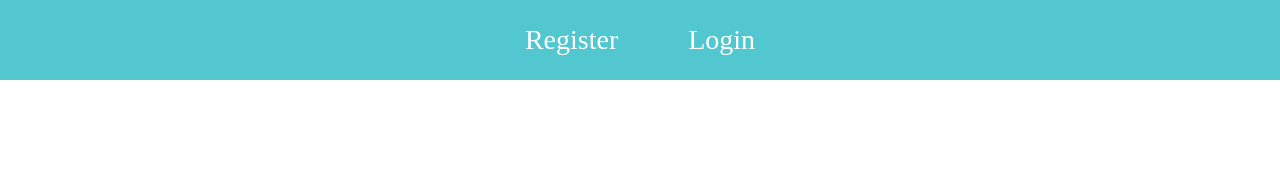
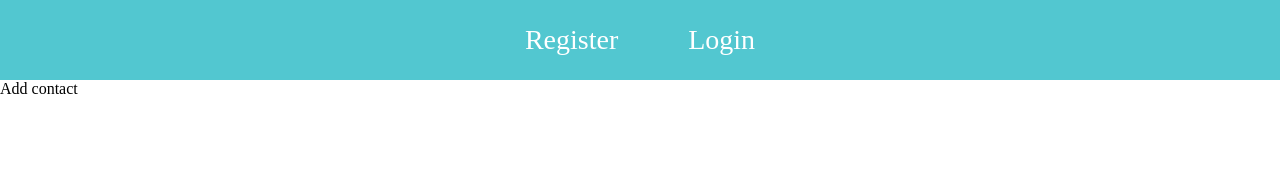
Before and after one commit to Hadi-AlKammouni/Address_Book, a React (Create React App) app in the folder react-frontend/: page /add_contact in a window 1280 px wide. Before the commit this address had no page. Shown: the top 170 px of the page. Built offline with nearby package versions, Linux system fonts and the light colour scheme.

Commit message:
FE//Creating AddContact page

```diff
--- a/react-frontend/src/App.js
+++ b/react-frontend/src/App.js
@@ -4,6 +4,7 @@ import Login from "./pages/Login";
 import ViewContacts from "./pages/ViewContacts";
 import Navbar from "./components/Navbar";
 import ViewContact from "./pages/ViewContact";
+import AddContact from "./pages/AddContact";
 
 function App() {
   return (
@@ -14,6 +15,7 @@ function App() {
         <Route path="login" element={<Login/>}></Route>
         <Route path="view_contacts" element={<ViewContacts/>}></Route>
         <Route path="view_contacts/:id" element={<ViewContact/>}></Route>
+        <Route path="add_contact" element={<AddContact/>}></Route>
       </Routes>
     </BrowserRouter>
   );
--- a/react-frontend/src/components/Navbar.js
+++ b/react-frontend/src/components/Navbar.js
@@ -17,6 +17,7 @@ const Navbar = () => {
     navItems[0] = {link: "#", name: `Welcome ${user_name}`};
     navItems[1] = {link: "login", name: `Login with # account`};
     navItems.push({ link: "view_contacts", name: "View Contacts" });
+    navItems.push({ link: "add_contact", name: "Add Contact" });
   }
 
     //Catch the current path
--- /dev/null
+++ b/react-frontend/src/pages/AddContact.js
@@ -0,0 +1,10 @@
+import React from "react";
+
+const AddContact = () => {
+ return (
+    <div>Add contact</div>
+
+ )
+}
+
+export default AddContact;
```
